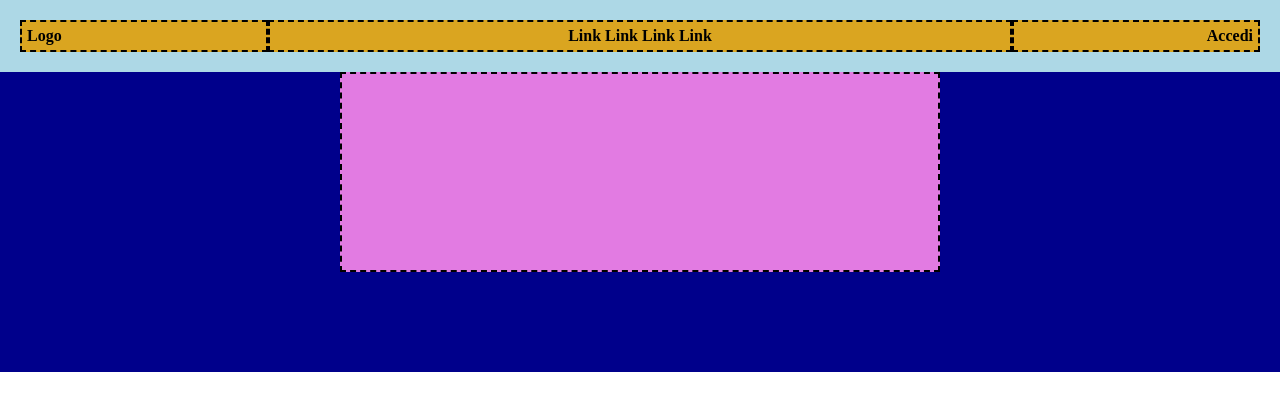
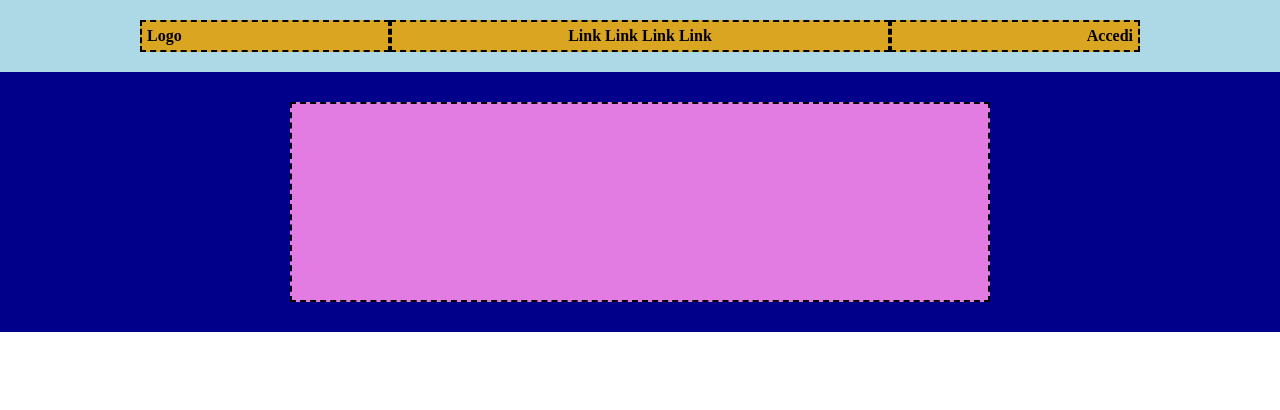
Before and after one commit to RicchiutiLucia/-htmlcss-struttura-discord, a plain HTML site: page index.html in a window 1280 px wide. Drawn offline with Linux system fonts and the light colour scheme.

Commit message:
Completamento header

```diff
--- a/css/style.css
+++ b/css/style.css
@@ -25,43 +25,56 @@
 .flex-conteiner{
     display: flex;
     justify-content: center;
-    align-content: center;
     padding: 20px;
+    max-width: 1500px;
+    align-content:center;
+    flex-wrap: wrap;
 }
- h4{
+
+h4{
     height: 30%;
     border: dashed 2px black;
     padding: 5px;
+
+}
+
+.flex-conteiner .logo{
+    width: 250px;
+
+}
+
+.flex-conteiner .navigazione{
+    width: 500px;
+    text-align: center;
+
+}
+.flex-conteiner .login{
+    width: 250px;
+    text-align:right;
+
 }
 
 
-.flex-conteiner .navigazione{
-    text-align: center;
-    width: 60%;
 
-}
-.flex-conteiner .logo{
-    width: 20%;
+
+
+
+.header-bottom{
+    background-color: #00008b;
+    padding: 30px;
 
 }
 
-.flex-conteiner .login{
-    text-align: right;
-    width: 20%;
-}
-
-.header-bottom{
-    background-color: #00008b;
-    height: 300px;
-
-
-
-}
-
-section {
+.text{
     height: 200px;
     background-color:#E27BE2;
     border: 2px dashed black;
-    width: 600px;
+    width: 700px;
     margin: 0 auto;
 }
+
+.conteiner{
+    max-width: 1170px;
+    margin: 0 auto;
+
+}
--- a/index.html
+++ b/index.html
@@ -19,9 +19,11 @@
         </div>
 
         <div class="header-bottom">
-            <section></section>
+            <section class="text"></section>
         </div>
     </header>
 
+
+
 </body>
 </html>
```
